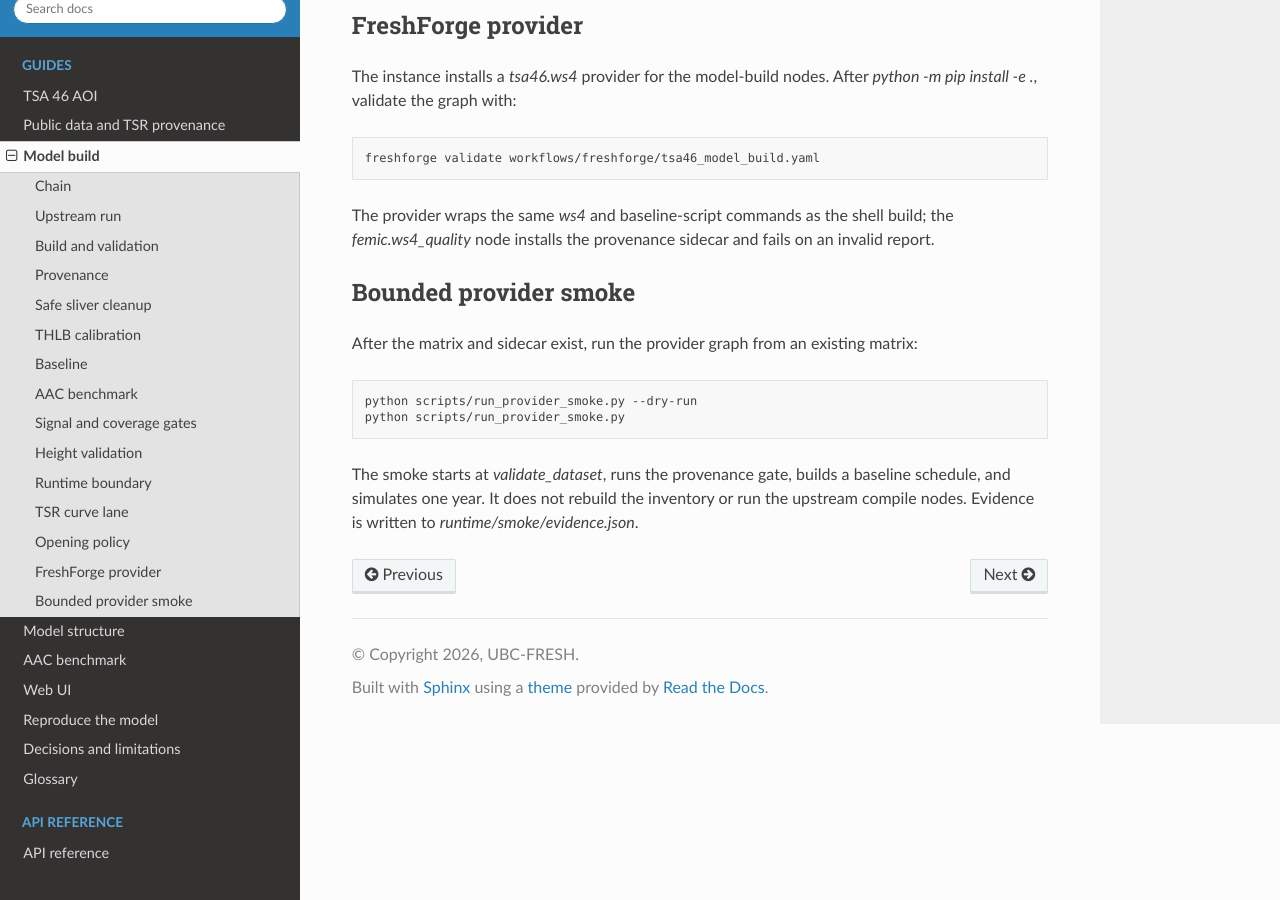
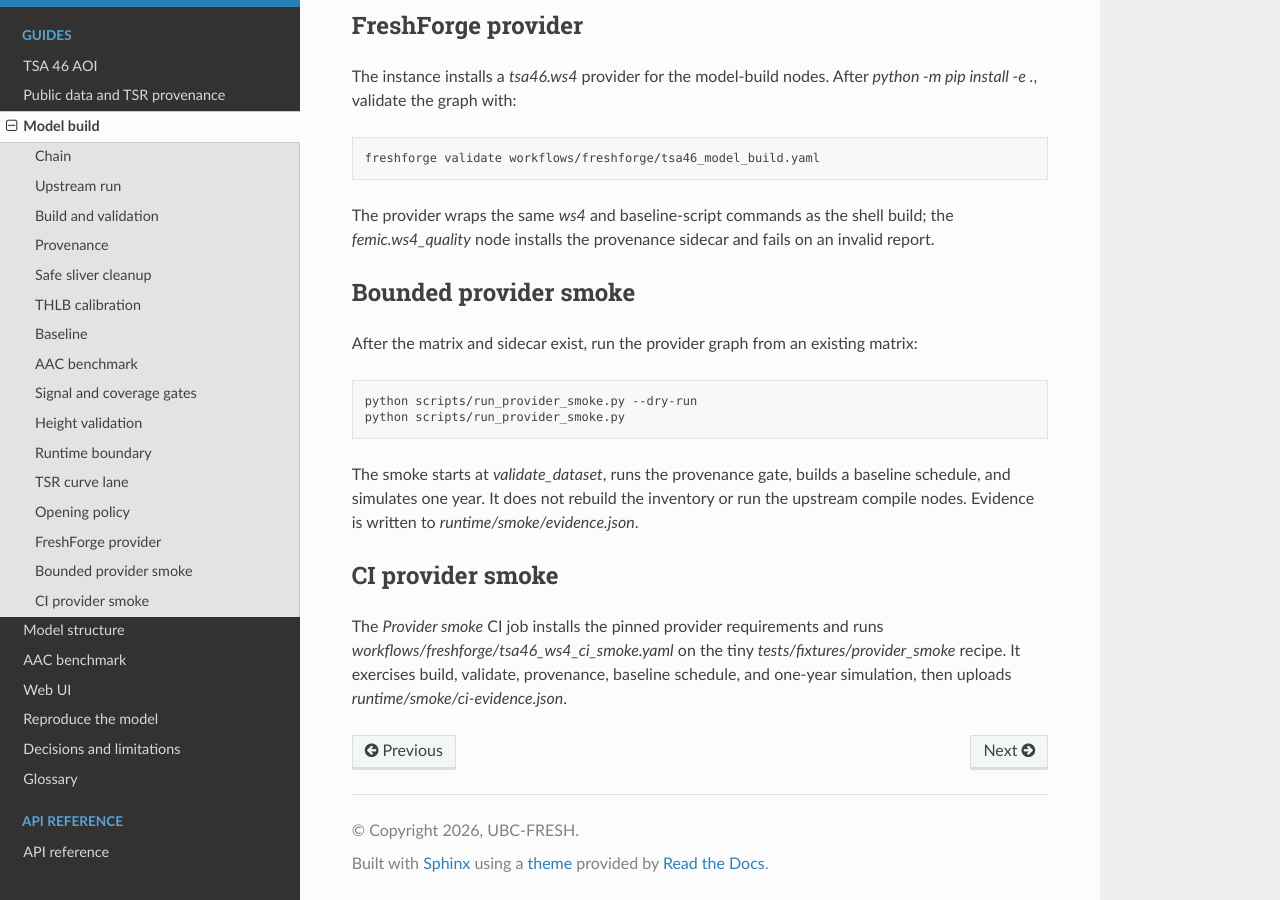
Before and after one commit to UBC-FRESH/femic-tsa46-instance, a Sphinx documentation site: the page built from docs/model-build.rst, in a window 1280 px wide and 900 px high, scrolled down 4712 px. Built offline with Sphinx 7.4.7 and the Read the Docs theme 3.1.0, drawn with Linux system fonts in a browser that asks for light colours.

Commit message:
P41 run the TSA 46 provider smoke in CI (#30)
* P41 run the provider smoke in CI

* P41 accept the FreshForge success status

---------

Co-authored-by: UBC-FRESH <fresh@ubc.ca>

```diff
--- a/docs/model-build.rst
+++ b/docs/model-build.rst
@@ -282,3 +282,12 @@ After the matrix and sidecar exist, run the provider graph from an existing matr
 The smoke starts at `validate_dataset`, runs the provenance gate, builds a baseline
 schedule, and simulates one year. It does not rebuild the inventory or run the upstream
 compile nodes. Evidence is written to `runtime/smoke/evidence.json`.
+
+
+CI provider smoke
+-----------------
+
+The `Provider smoke` CI job installs the pinned provider requirements and runs
+`workflows/freshforge/tsa46_ws4_ci_smoke.yaml` on the tiny
+`tests/fixtures/provider_smoke` recipe. It exercises build, validate, provenance, baseline
+schedule, and one-year simulation, then uploads `runtime/smoke/ci-evidence.json`.
--- /dev/null
+++ b/requirements-freshforge.txt
@@ -0,0 +1,2 @@
+femic[freshforge] @ git+https://github.com/UBC-FRESH/femic.git@e3251e9a699bd0cde4ceba8cb96304f1e3b2bd31
+ws4 @ git+https://github.com/UBC-FRESH/ws4.git@a5979d6b8b4377e8ad67758f2334c323def1f32c
```
Also changed, not shown: CHANGE_LOG.md (+4 -0 lines), 6 other files.
